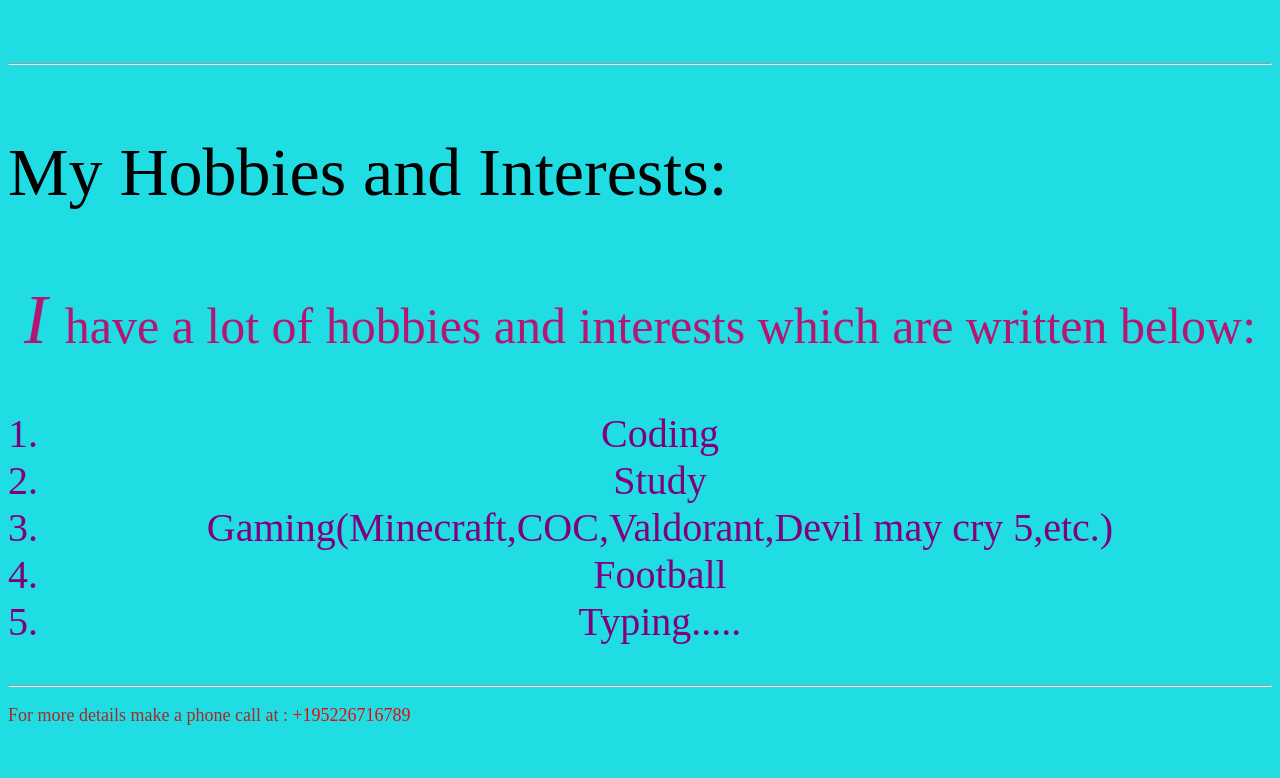
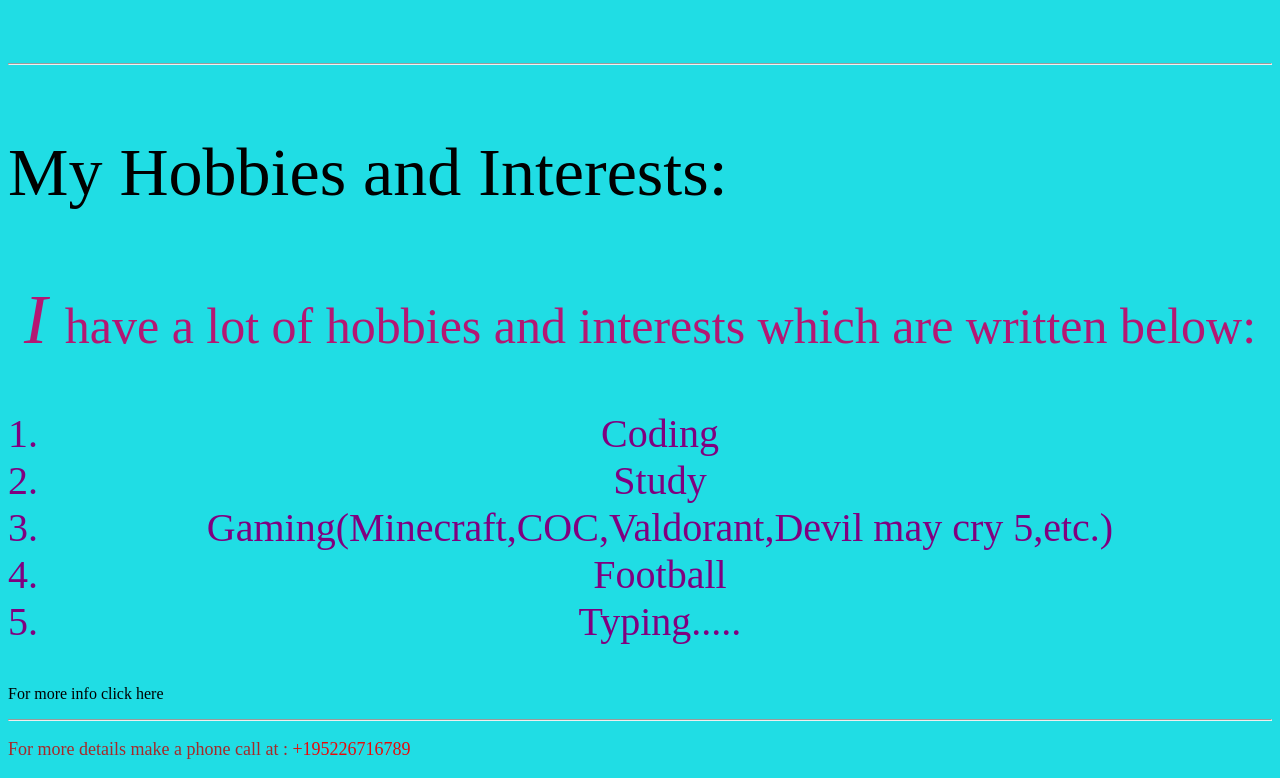
Before and after one commit to Raman-Dee/Raman.com, a plain HTML site: page index.html in a window 1280 px wide. Shown: the part 945-1723 px from the top of the page. Before the commit the page ends 1689 px from the top, so only its background shows below. Drawn offline with Linux system fonts and the light colour scheme.

Commit message:
Update index.html

```diff
--- a/index.html
+++ b/index.html
@@ -73,6 +73,9 @@
 
 
         </p>
+
+    <p class="f2">
+    For more info click here</p>
         <hr>
 
         <p class="g">
```
